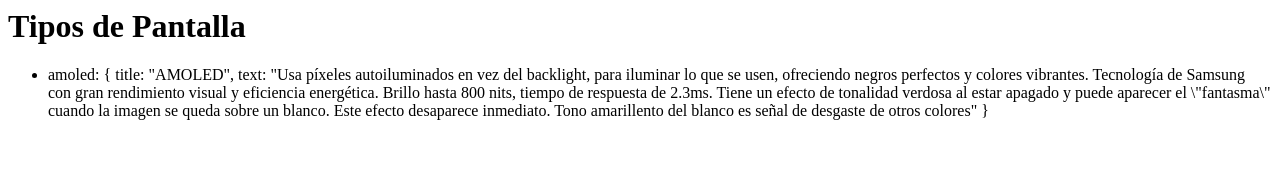
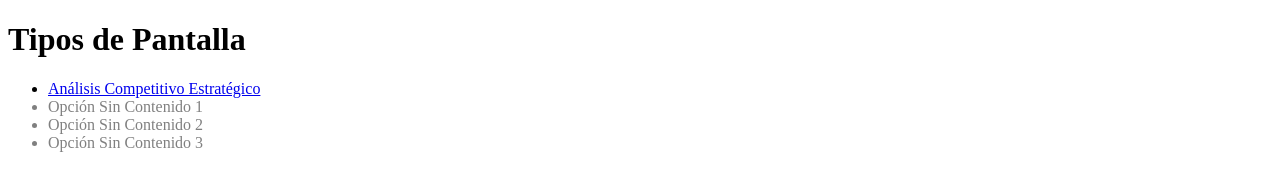
Before and after one commit to HDM-Juan/TiposPantalla, a plain HTML site: page index.html in a window 1280 px wide. Drawn offline with Linux system fonts and the light colour scheme.

Commit message:
Actualización del archivo index.html para integrar Análisis Competitivo Estratégico y deshabilitar opciones sin contenido

```diff
--- a/index.html
+++ b/index.html
@@ -1,12 +1,23 @@
-<html>
+<!DOCTYPE html>
+<html lang="es">
 <head>
+    <meta charset="UTF-8">
+    <meta name="viewport" content="width=device-width, initial-scale=1.0">
     <title>Tipos de Pantalla</title>
+    <style>
+        .disabled {
+            color: gray;
+            pointer-events: none;
+        }
+    </style>
 </head>
 <body>
     <h1>Tipos de Pantalla</h1>
     <ul>
-        <li>amoled: { title: "AMOLED", text: "Usa píxeles autoiluminados en vez del backlight, para iluminar lo que se usen, ofreciendo negros perfectos y colores vibrantes. Tecnología de Samsung con gran rendimiento visual y eficiencia energética. Brillo hasta 800 nits, tiempo de respuesta de 2.3ms. Tiene un efecto de tonalidad verdosa al estar apagado y puede aparecer el \"fantasma\" cuando la imagen se queda sobre un blanco. Este efecto desaparece inmediato. Tono amarillento del blanco es señal de desgaste de otros colores" }</li>
-        <!-- Other content -->
+        <li><a href="Análisis-Competitivo-Estratégico.html">Análisis Competitivo Estratégico</a></li>
+        <li class="disabled">Opción Sin Contenido 1</li>
+        <li class="disabled">Opción Sin Contenido 2</li>
+        <li class="disabled">Opción Sin Contenido 3</li>
     </ul>
 </body>
 </html>
```
